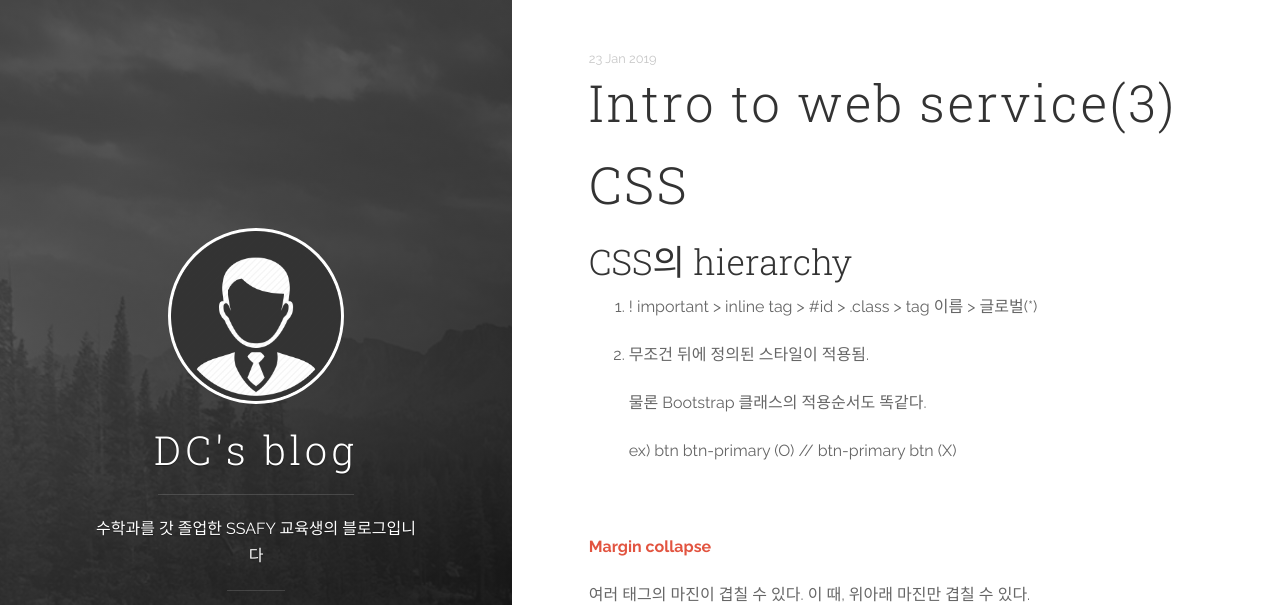
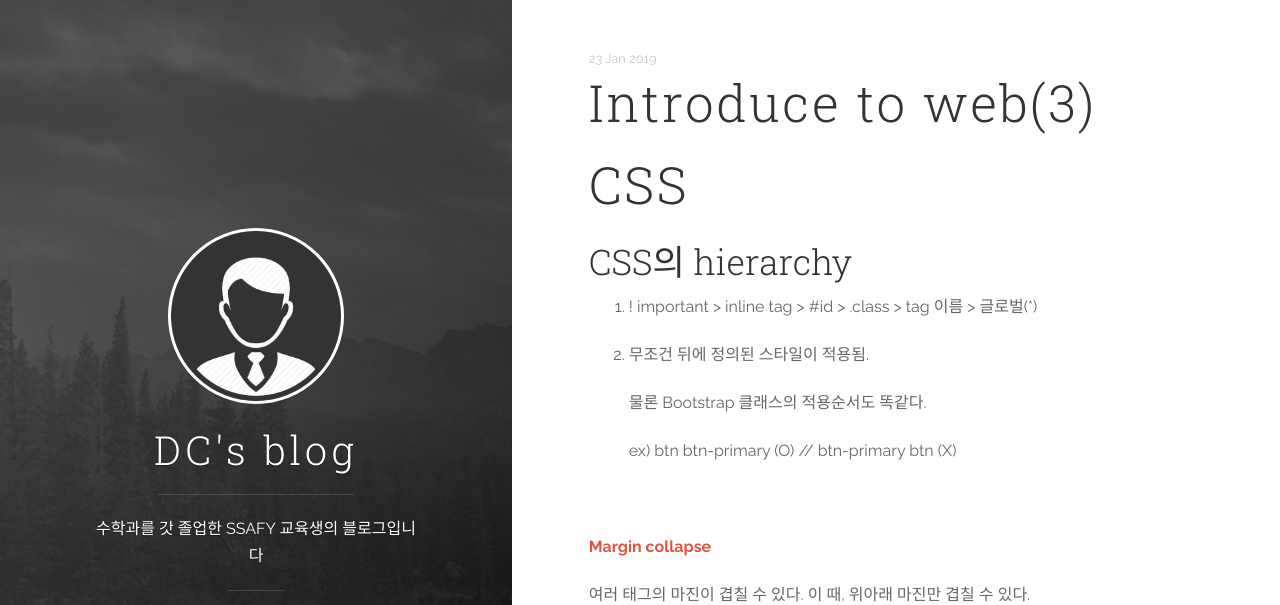
Before and after one commit to DongChanS/DongChanS.github.io, a Jekyll site: the page built from _posts/2019-01-23-19.md, in a window 1280 px wide and 900 px high, cut to the strip 0-605 px from the top of the window. Built offline with Jekyll 4.4.1, drawn with Linux system fonts in a browser that asks for light colours; comment, search, counter and statistics services are not loaded.

Commit message:
Update 2019-01-23-19.md

```diff
--- a/_posts/2019-01-23-19.md
+++ b/_posts/2019-01-23-19.md
@@ -1,6 +1,6 @@
 ---
 layout : post
-title : Intro to web service(3)
+title : Introduce to web(3)
 author : "Shin Dong Chan"
 ---
 # CSS
```
